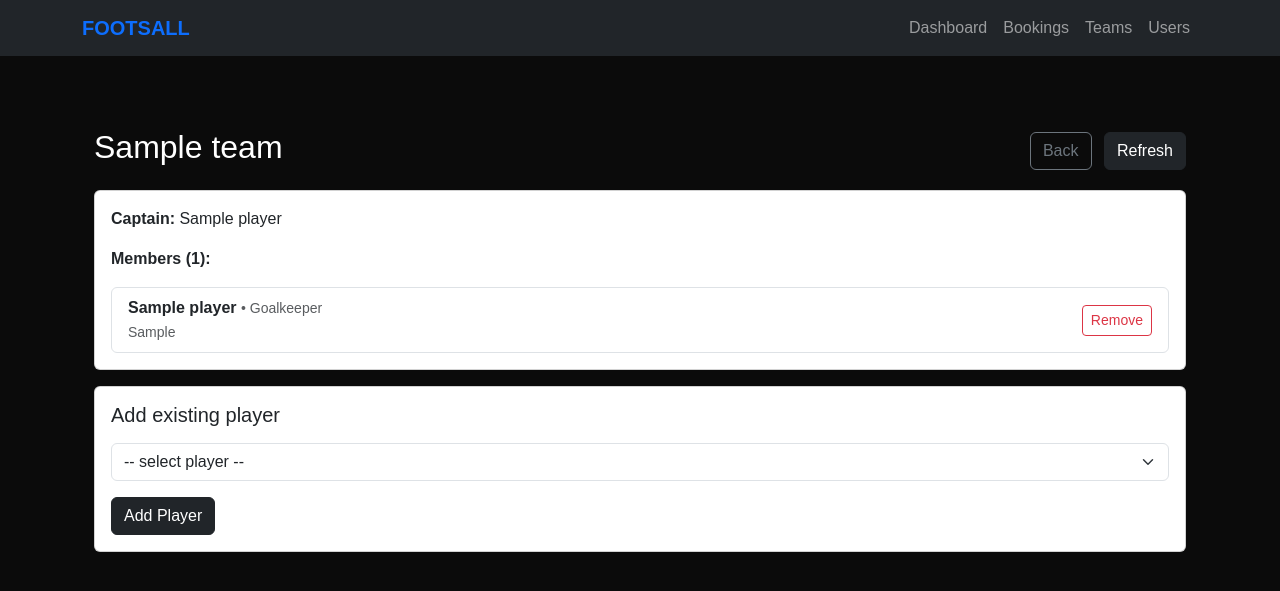
After one commit to riya9818/footsall-management-system, a Django app: page /teams/1/ in a window 1280 px wide. The commit adds this page. Shown: the top 591 px of the page. Run offline with Django 5.2, Linux system fonts and the light colour scheme; tables that the repository leaves empty hold one stand-in row (values such as "Sample post"); parts of the project's set-up code (start-up, migrations or seed data) failed here and were passed over.

Commit message:
team detail html

```diff
--- /dev/null
+++ b/templates/teams/team_detail.html
@@ -0,0 +1,54 @@
+{% extends 'base.html' %}
+{% block title %}{{ team.name }}{% endblock %}
+{% block content %}
+<div class="container py-4">
+  <div class="d-flex justify-content-between align-items-center mb-3">
+    <h2>{{ team.name }}</h2>
+    <div>
+      <a class="btn btn-outline-secondary me-2" href="{% url 'team_list' %}">Back</a>
+      <a class="btn btn-dark" href="{% url 'team_detail' team.id %}">Refresh</a>
+    </div>
+  </div>
+
+  <div class="card mb-3">
+    <div class="card-body">
+      <p><strong>Captain:</strong> {{ team.captain|default:"—" }}</p>
+      <p><strong>Members ({{ team.members.count }}):</strong></p>
+      <ul class="list-group">
+        {% for p in team.members.all %}
+          <li class="list-group-item d-flex justify-content-between align-items-center">
+            <div>
+              <strong>{{ p.name }}</strong> <small class="text-muted">• {{ p.get_position_display }}</small><br>
+              <small class="text-muted">{{ p.contact }}</small>
+            </div>
+            <form method="post" action="{% url 'remove_player_from_team' team.id p.id %}">
+              {% csrf_token %}
+              <button class="btn btn-sm btn-outline-danger">Remove</button>
+            </form>
+          </li>
+        {% empty %}
+          <li class="list-group-item text-muted">No members yet.</li>
+        {% endfor %}
+      </ul>
+    </div>
+  </div>
+
+  <div class="card">
+    <div class="card-body">
+      <h5 class="mb-3">Add existing player</h5>
+      <form method="post" action="{% url 'add_player_to_team' team.id %}">
+        {% csrf_token %}
+        <div class="mb-3">
+          <select name="player_id" class="form-select">
+            <option value="">-- select player --</option>
+            {% for p in players %}
+              <option value="{{ p.id }}">{{ p.name }} ({{ p.get_position_display }})</option>
+            {% endfor %}
+          </select>
+        </div>
+        <button class="btn btn-dark">Add Player</button>
+      </form>
+    </div>
+  </div>
+</div>
+{% endblock %}
```
Also changed, not shown: templates/teams/add_team.html (+5 -4 lines).
